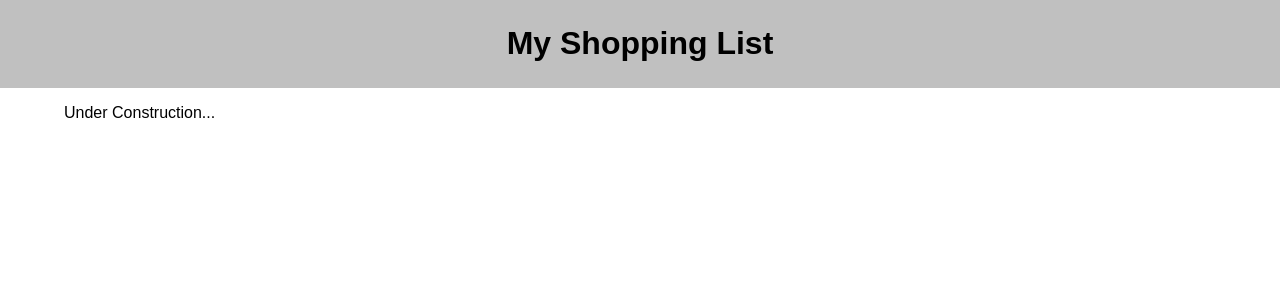
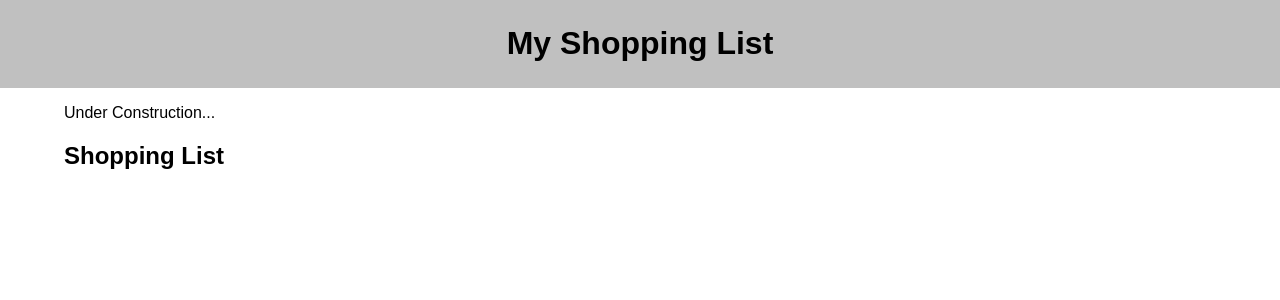
Before and after one commit to TuckerLandis/group-fs-react-shopping-list, a React (Create React App) app: page / in a window 1280 px wide. Shown: the top 300 px of the page. Built offline with nearby package versions, Linux system fonts and the light colour scheme; no server answers.

Commit message:
shoppingList getting worked on

```diff
--- a/src/components/App/App.jsx
+++ b/src/components/App/App.jsx
@@ -3,6 +3,7 @@
 import axios from 'axios';
 import Header from '../Header/Header';
 import './App.css';
+import ShoppingList from '../ShoppingList/ShoppingList';
 
 function App() {
 
@@ -58,6 +59,7 @@
             <Header />
             <main>
                 <p>Under Construction...</p>
+                <ShoppingList />
             </main>
         </div>
     );
--- /dev/null
+++ b/src/components/ShoppingList/ShoppingList.jsx
@@ -0,0 +1,12 @@
+function ShoppingList() {
+    return (
+        <>
+            <h2>Shopping List</h2>
+            <div>
+
+            </div>
+        </>
+    ) // end return
+} // end ShoppingList fn
+
+export default ShoppingList; // export to App
```
Also changed, not shown: 1 other file (tests, documents, lock files or other folders).
